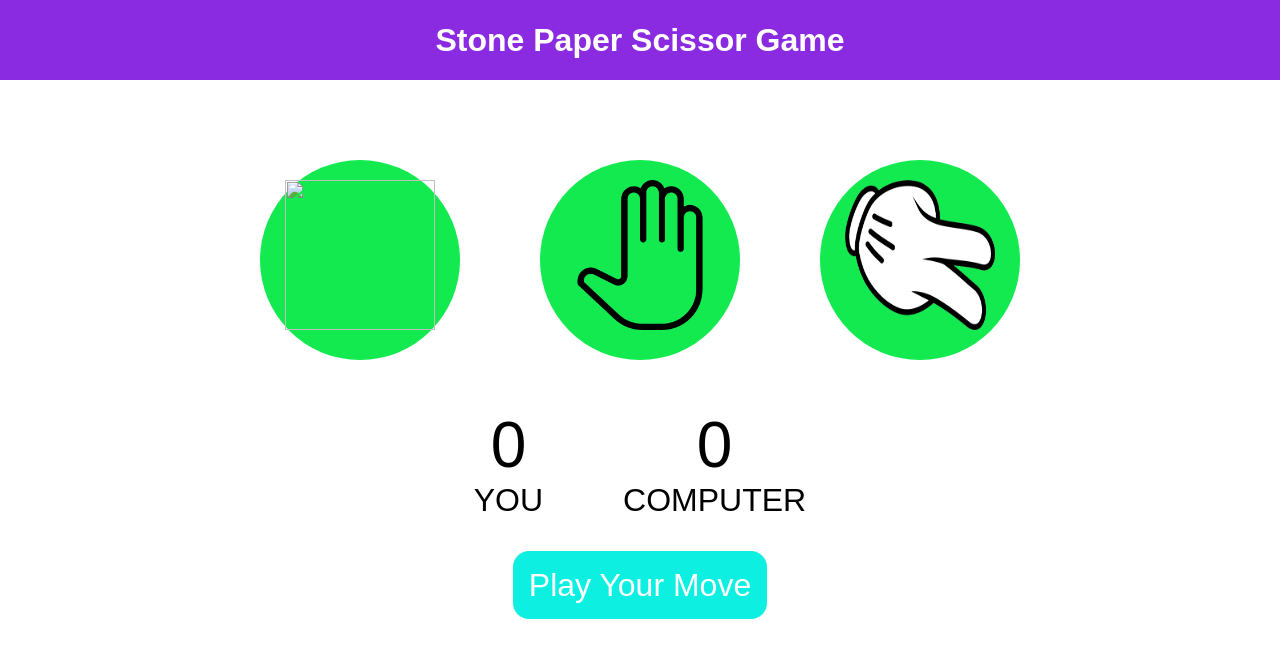
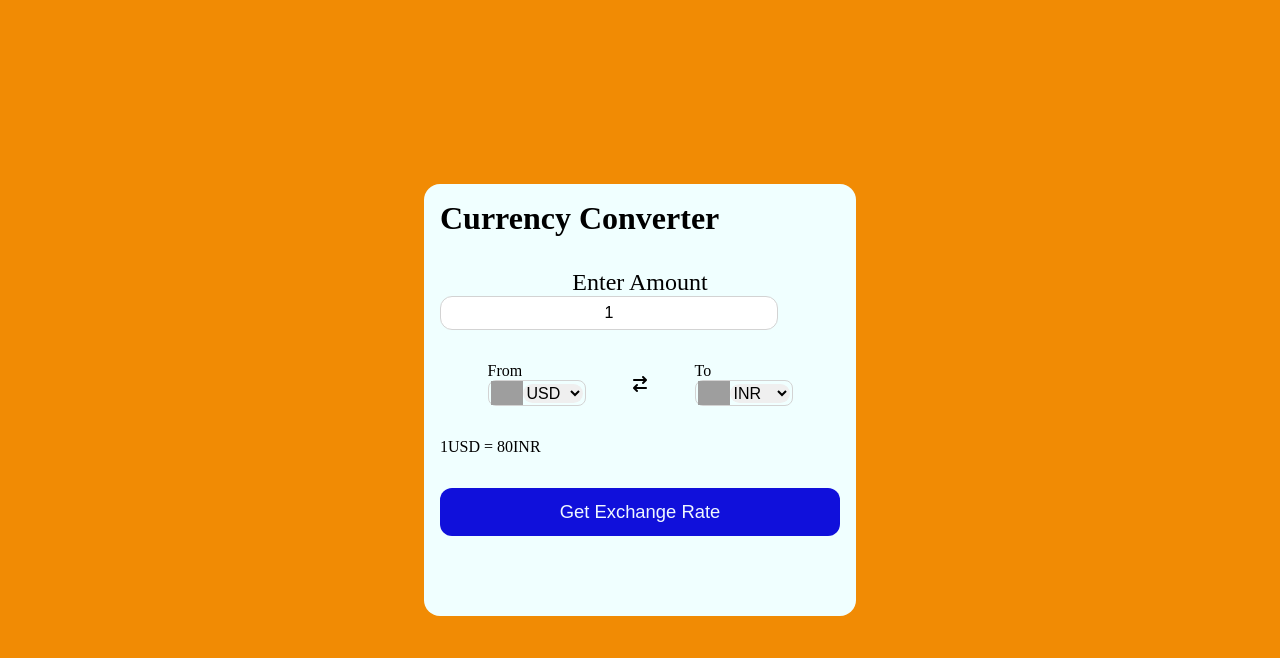
Before and after one commit to PintaRam/javascript_project, a plain HTML site: page index.html in a window 1280 px wide. Drawn offline with Linux system fonts and the light colour scheme; no server answers; grey boxes are pictures that could not be loaded.

Commit message:
currency converter using javascript

```diff
--- /dev/null
+++ b/code.js
@@ -0,0 +1,161 @@
+const countryList = {
+    AED: "AE",
+    AFN: "AF",
+    XCD: "AG",
+    ALL: "AL",
+    AMD: "AM",
+    ANG: "AN",
+    AOA: "AO",
+    AQD: "AQ",
+    ARS: "AR",
+    AUD: "AU",
+    AZN: "AZ",
+    BAM: "BA",
+    BBD: "BB",
+    BDT: "BD",
+    XOF: "BE",
+    BGN: "BG",
+    BHD: "BH",
+    BIF: "BI",
+    BMD: "BM",
+    BND: "BN",
+    BOB: "BO",
+    BRL: "BR",
+    BSD: "BS",
+    NOK: "BV",
+    BWP: "BW",
+    BYR: "BY",
+    BZD: "BZ",
+    CAD: "CA",
+    CDF: "CD",
+    XAF: "CF",
+    CHF: "CH",
+    CLP: "CL",
+    CNY: "CN",
+    COP: "CO",
+    CRC: "CR",
+    CUP: "CU",
+    CVE: "CV",
+    CYP: "CY",
+    CZK: "CZ",
+    DJF: "DJ",
+    DKK: "DK",
+    DOP: "DO",
+    DZD: "DZ",
+    ECS: "EC",
+    EEK: "EE",
+    EGP: "EG",
+    ETB: "ET",
+    EUR: "FR",
+    FJD: "FJ",
+    FKP: "FK",
+    GBP: "GB",
+    GEL: "GE",
+    GGP: "GG",
+    GHS: "GH",
+    GIP: "GI",
+    GMD: "GM",
+    GNF: "GN",
+    GTQ: "GT",
+    GYD: "GY",
+    HKD: "HK",
+    HNL: "HN",
+    HRK: "HR",
+    HTG: "HT",
+    HUF: "HU",
+    IDR: "ID",
+    ILS: "IL",
+    INR: "IN",
+    IQD: "IQ",
+    IRR: "IR",
+    ISK: "IS",
+    JMD: "JM",
+    JOD: "JO",
+    JPY: "JP",
+    KES: "KE",
+    KGS: "KG",
+    KHR: "KH",
+    KMF: "KM",
+    KPW: "KP",
+    KRW: "KR",
+    KWD: "KW",
+    KYD: "KY",
+    KZT: "KZ",
+    LAK: "LA",
+    LBP: "LB",
+    LKR: "LK",
+    LRD: "LR",
+    LSL: "LS",
+    LTL: "LT",
+    LVL: "LV",
+    LYD: "LY",
+    MAD: "MA",
+    MDL: "MD",
+    MGA: "MG",
+    MKD: "MK",
+    MMK: "MM",
+    MNT: "MN",
+    MOP: "MO",
+    MRO: "MR",
+    MTL: "MT",
+    MUR: "MU",
+    MVR: "MV",
+    MWK: "MW",
+    MXN: "MX",
+    MYR: "MY",
+    MZN: "MZ",
+    NAD: "NA",
+    XPF: "NC",
+    NGN: "NG",
+    NIO: "NI",
+    NPR: "NP",
+    NZD: "NZ",
+    OMR: "OM",
+    PAB: "PA",
+    PEN: "PE",
+    PGK: "PG",
+    PHP: "PH",
+    PKR: "PK",
+    PLN: "PL",
+    PYG: "PY",
+    QAR: "QA",
+    RON: "RO",
+    RSD: "RS",
+    RUB: "RU",
+    RWF: "RW",
+    SAR: "SA",
+    SBD: "SB",
+    SCR: "SC",
+    SDG: "SD",
+    SEK: "SE",
+    SGD: "SG",
+    SKK: "SK",
+    SLL: "SL",
+    SOS: "SO",
+    SRD: "SR",
+    STD: "ST",
+    SVC: "SV",
+    SYP: "SY",
+    SZL: "SZ",
+    THB: "TH",
+    TJS: "TJ",
+    TMT: "TM",
+    TND: "TN",
+    TOP: "TO",
+    TRY: "TR",
+    TTD: "TT",
+    TWD: "TW",
+    TZS: "TZ",
+    UAH: "UA",
+    UGX: "UG",
+    USD: "US",
+    UYU: "UY",
+    UZS: "UZ",
+    VEF: "VE",
+    VND: "VN",
+    VUV: "VU",
+    YER: "YE",
+    ZAR: "ZA",
+    ZMK: "ZM",
+    ZWD: "ZW",
+  };
--- a/index.html
+++ b/index.html
@@ -3,36 +3,50 @@
 <head>
     <meta charset="UTF-8">
     <meta name="viewport" content="width=device-width, initial-scale=1.0">
+    <link rel="stylesheet" href="https://cdnjs.cloudflare.com/ajax/libs/font-awesome/6.5.1/css/all.min.css" integrity="sha512-DTOQO9RWCH3ppGqcWaEA1BIZOC6xxalwEsw9c2QQeAIftl+Vegovlnee1c9QX4TctnWMn13TZye+giMm8e2LwA==" crossorigin="anonymous" referrerpolicy="no-referrer" />
     <link rel = "stylesheet" href="style.css">
-    <title>stonePaperScissor Game</title>
+    <title>Currency Converter</title>
 </head>
 <body>
-    <h1>Stone Paper Scissor Game</h1>
-    <div class = "choices">
-        <div class = "choice" id ="rock">
-            <img src = "rock.png">
-        </div>
-        <div  class = "choice" id ="paper">
-            <img src = "paper.png">
-        </div>
-        <div  class = "choice" id ="scissor">
-            <img src = "scissor.png">
-        </div>
+    <div class="container">
+        <h1>Currency Converter</h1>
+        <form>
+            <div class="amount">
+                <p class="para">Enter Amount</p>
+                <input type="100" >
+                <div class="dropdown">
+                    <div class="from">
+                        <p>From</p>
+                        <div class="select-container">
+                            <img src="https://flagsapi.com/US/flat/64.png" alt="JAY SHREE RAM">
+                            <select name = "from">
+                                <!-- <option value  = "INR">INR</option>
+                                <option value = "USD">USD</option>
+                                <option value  = "EURO">EURO</option> -->
+                            </select>
+                        </div>
+                    </div>
+                    <i class="fa-solid fa-arrow-right-arrow-left"></i>
+                    <div class="to">
+                        <p>To</p>
+                        <div class="select-container">
+                            <img src="https://flagsapi.com/IN/flat/64.png" alt="JAY SHREE RAM">
+                            <select name = "to">
+                                <!-- <option value = "USD">USD</option>
+                                <option value  = "INR" selected>INR</option>
+                                <option value  = "EURO">EURO</option> -->
+                            </select>
+                        </div>
+                    </div>
+                </div>
+            </div>
+            <div class="msg">1USD  = 80INR</div>
+            <button>Get Exchange Rate</button>
+        </form>
     </div>
-    <div class="score-board">
-        <div class="score">
-            <p id  = "user-id">0</p>
-            <p>YOU</p>
-        </div>
-        <div class="score">
-            <p id  = "comp-id">0</p>
-            <p>COMPUTER</p>
-        </div>
-    </div>
-    <div class="msg-container">
-        <p id = "msg">Play Your Move</p>
-    </div>
+    <script src="code.js"></script>
     <script src="script.js"></script>
+</body>
 
-</body>
+
 </html>
--- a/script.js
+++ b/script.js
@@ -1,81 +1,85 @@
-let userScore = 0 ;
-let CompScore = 0;
+const BASE_URL =
+  "https://cdn.jsdelivr.net/gh/fawazahmed0/currency-api@1/latest/currencies";
+
+const dropdowns = document.querySelectorAll(".dropdown select")
+const btn = document.querySelector("form button");
+const fromCurr = document.querySelector(".from select");
+const toCurr = document.querySelector(".to select");
+const msg  = document.querySelector(".msg");
 
 
-const choices = document.querySelectorAll(".choice");
-const msg  = document.querySelector("#msg");
- const userSre = document.querySelector("#user-id");
- const compSre = document.querySelector("#comp-id");
-const genComGenerate=()=>
+
+
+for(let select of dropdowns)
 {
-    const Option = ["scissor" , "paper","rock"];
-    const randIdx = Math.floor(Math.random()*3);
-    return Option[randIdx];
+    for(currcode in countryList)
+    {
+        let newOption = document.createElement("option");
+        newOption.innerText = currcode;
+        newOption.value = currcode;
 
+        if(select.name === "from" && currcode === "USD")
+        {
+            newOption.selected = "selected";
+        }
+        if(select.name === "to" && currcode === "INR")
+        {
+            newOption.selected = "selected";
+        }
+        select.append(newOption);
+    }
+    select.addEventListener("change" ,(evt)=>
+    {
+        updateFlag(evt.target);
+    });
 }
 
-const draw = ()=>
+
+
+
+
+const updateExchange = async () =>
 {
-    console.log("Draw game")
-    msg.innerText = "Game was Draw";
-    msg.style.backgroundColor = "grey";
+    let amount = document.querySelector(".amount input");
+    let amtVal = amount.value;
+    if(amtVal === "" || amtVal < 1 )
+    {
+        amtVal = 1;
+        amount.value = "1";
+    }
+
+
+    const URL  = `${BASE_URL}/${fromCurr.value.toLowerCase()}/${toCurr.value.toLowerCase()}.json`
+
+    let response = await fetch(URL);
+    let data  = await response.json();
+    // console.log(data)
+    // console.log(toCurr.value)
+    let rate  = data[toCurr.value.toLowerCase()];
+    //console.log(rate)
+    let finalAmt  =amtVal*rate;
+
+    msg.innerText = `${amtVal} ${fromCurr.value} =  ${finalAmt} ${toCurr.value}`;
+};
+
+updateFlag=(element)=>
+{   //console.log(element)
+    let currcode = element.value;
+    //console.log(currcode)
+    let coutryCode = countryList[currcode];
+    let newSrc = `https://flagsapi.com/${coutryCode}/flat/64.png`;
+    let img  = element.parentElement.querySelector("img");
+    img.src = newSrc;
 }
 
-const showWinner = (userWin , userChoice, compChoice)=>
+
+btn.addEventListener("click" , (evt)=>
 {
-    if(userWin)
-    {   userScore++;
-        console.log("You win");
-        msg.innerText = `You Won! Your ${userChoice} beats ${compChoice}`;
-        userSre.innerText = userScore;
-        msg.style.backgroundColor = "green";
+    evt.preventDefault();  //prevent form loading the form
+    updateExchange();
 
-    }
-    else{
-        CompScore++;
-        msg.innerText = `You Lost! ${compChoice} beats  Your ${userChoice}`;
-        console.log("You Lost");
-        compSre.innerText = CompScore;
-        msg.style.backgroundColor = "red";
-    }
-}
-
-const playGame=(userChoice)=>
-{ console.log("User Choice is ",userChoice);
-  const compChoice = genComGenerate();
-  console.log("Computer choice",compChoice);
-  if(userChoice === compChoice)
-  {
-    //draw
-    draw();
-
-  }else{
-    let userWin = true;
-    if(userChoice === "rock")
-    {
-        //computer choice can be paper or scissor
-        userWin = compChoice === "scissor"?true:false;
-    }
-    else if(userChoice === "paper")
-    {
-        //computer choices can be scissor  or rock
-        userWin = compChoice === "rock"?true:false;
-    }
-    else
-    {
-        //userchoice is scissor
-        //computer choice can be paper or rock
-        userWin = compChoice === "paper"?true:false;
-    }
-    showWinner(userWin , userChoice , compChoice);
-  }
-
-}
-
-choices.forEach((choice)=>{
-  choice.addEventListener("click",()=>
-  {
-    const userChoice = choice.getAttribute("id");
-    playGame(userChoice);
-  });
 });
+window.addEventListener("load", ()=>
+{
+    updateExchange();
+});
--- a/style.css
+++ b/style.css
@@ -1,64 +1,81 @@
 *{
     padding: 0;
     margin: 0;
-    text-align: center;
-    font-family: Arial, Helvetica, sans-serif;
 }
-h1{
-    background-color: blueviolet;
-    color: white;
-    height:5rem;
-    line-height: 5rem;
-
-}
-.choice
-{
-    width: 200px;
-    height: 200px;
-    border-radius: 50%;
-    background-color: rgb(18, 234, 79);
-
-}
-.choice:hover{
-    transform: scale(1.5);
-    cursor: pointer;
-}
-img{
-    width: 150px;
-    height: 150px;
-   object-fit: fill;
-   padding-top: 20px;
-}
-.choices{
+body{
     display: flex;
     justify-content: center;
     align-items: center;
-    gap: 5rem;
-    margin-top: 5rem;
+    min-height: 100vh;
+    background-color: rgb(241, 139, 4);
 }
-.score-board
+.container
+{
+    background-color: azure;
+    padding: 1rem;
+    border-radius: 1rem;
+    min-height: 50vh;
+    width: 50vh;
+}
+form{
+    margin: 2rem 0 1rem 0;
+}
+form select , button, input{
+    width: 100%;
+    border: none;
+    outline: none;
+    border-radius: 0.75rem;
+}
+form .para{
+    text-align: center;
+    font-size: x-large;
+}
+form input
+{
+    border: 1px solid lightgray;
+    font-size: 1rem;
+    height: 1rem;
+    width: 20rem;
+    padding: 0.5rem;
+    text-align: center;
+    margin-right: 2rem;
+}
+.dropdown
+{
+    display: flex;
+    justify-content: space-evenly;
+    align-items: center;
+    margin-top: 2rem;
+}
+.select-container img{
+    max-width:  2rem;
+}
+.select-container
 {
     display: flex;
     justify-content: center;
     align-items: center;
-    font-size:2rem;
-    margin-top: 3rem;
-    gap:5rem;
+    width: 6rem;
+    border-radius: .5rem;
+    border: 1px solid lightgrey;
 }
-#user-id,#comp-id
+.select-container select
 {
-    font-size: 4rem;
+    font-size: 1rem;
+    width: auto;
+
 }
+.msg
+{
+margin: 2rem 0 2rem 0;
+}
+form button
+{
+    height: 3rem;
+    background-color: rgb(16, 16, 219);
+    color: aliceblue;
+    font-size: 1.15rem;
+    cursor: pointer;
 
-.msg-container{
-    margin-top: 3rem;
+
 }
-#msg
-{
-    background-color: rgb(13, 239, 224);
-    font-size: 2rem;
-    display: inline;
-    color: white;
-    padding: 1rem;
-    border-radius: 1rem;
-}
```
